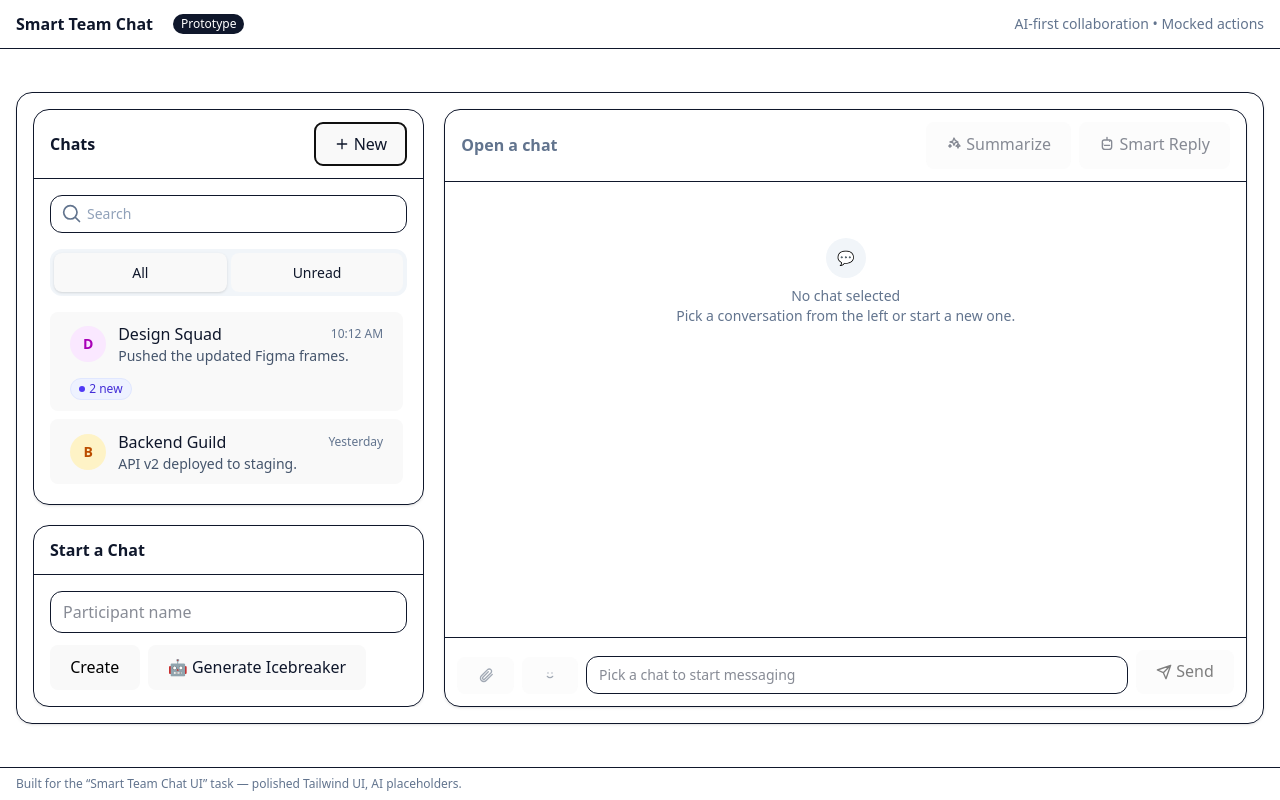
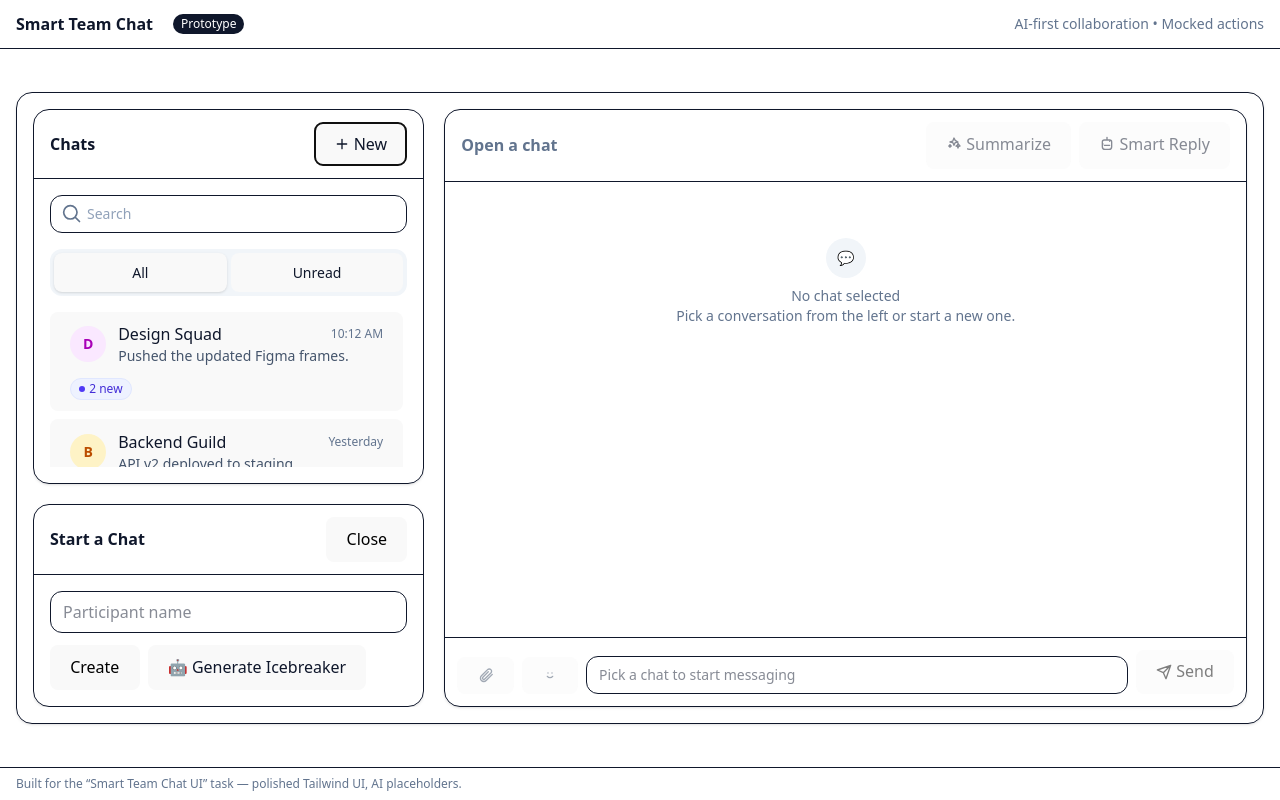
Before and after one commit to AYUSH-TRIVEDI6936484/Smart-Team-Chat, a React (Vite) app in the folder my-project/: page / in a window 1280 px wide. Both pictures are taken after a click on the button "New". Built offline with nearby package versions, Linux system fonts and the light colour scheme.

Commit message:
added new chat closing feature

```diff
--- a/my-project/src/components/NewChat.jsx
+++ b/my-project/src/components/NewChat.jsx
@@ -9,6 +9,7 @@ export default function NewChat() {
         generateIcebreaker,
         icebreaker,
         screen,
+        setScreen,
     } = useChat();
 
     if (screen !== "new") return null;
@@ -16,8 +17,16 @@ export default function NewChat() {
     return (
         <div className="bg-white/90 border rounded-xl sm:rounded-2xl shadow-sm mt-3 sm:mt-5">
             {/* Header */}
-      <div className="px-3 sm:px-4 py-2 sm:py-3 border-b font-semibold text-sm sm:text-base">
-        Start a Chat
+            <div className="flex items-center justify-between px-3 sm:px-4 py-2 sm:py-3 border-b">
+                <span className="font-semibold text-sm sm:text-base">Start a Chat</span>
+
+                <button
+                    onClick={() => setScreen("chats")}
+                    className="rounded-md p-1 hover:bg-slate-100 text-black"
+                    title="Close"
+                >
+                    Close
+                </button>
             </div>
 
             {/* Content */}
```
Lines whose indentation alone changed are shown as unchanged.
